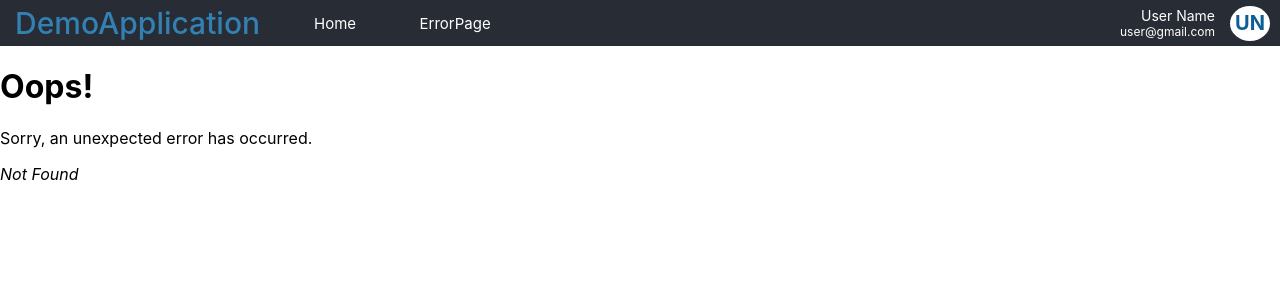
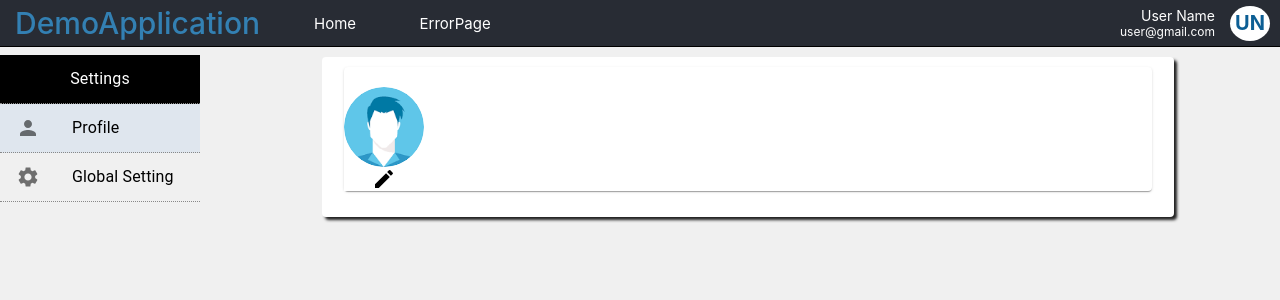
Before and after one commit to KaranChiluka/DemoApplication-ui, a React (Create React App) app: page /settings in a window 1280 px wide. Before the commit this address had no page. Shown: the top 300 px of the page. Built offline with nearby package versions, Linux system fonts and the light colour scheme; sample sign-in values are in the browser's storage.

Commit message:
userSetting page

```diff
--- a/src/App.tsx
+++ b/src/App.tsx
@@ -4,6 +4,7 @@ import { AdapterDayjs } from '@mui/x-date-pickers/AdapterDayjs';
 import { Navigate, Outlet } from 'react-router-dom';
 import { Box } from '@mui/material';
 import React from 'react';
+import NavBar from './common/navBar';
 
 const getLoginUrl = () => {
   return `/login?from=${btoa(window.location.pathname + window.location.search)}`;
@@ -18,11 +19,14 @@ export default function App() {
           <div>
             <>
               <LocalizationProvider dateAdapter={AdapterDayjs}>
-                <div>
-                  <Box>
-                    <Outlet />
-                  </Box>
-                </div>
+                <>
+                  <NavBar />
+                  <div>
+                    <Box>
+                      <Outlet />
+                    </Box>
+                  </div>
+                </>
               </LocalizationProvider>
             </>
           </div>
--- a/src/common/navBar.css
+++ b/src/common/navBar.css
@@ -2,6 +2,8 @@
   display: flex;
   justify-content: space-between;
   background-color: #282c34;
+  /* background-color: white; */
+  border-bottom: 1px solid black;
   position: sticky;
   z-index: 100;
   min-height: 40px;
@@ -48,7 +50,7 @@
   display: flex;
   align-items: center;
   justify-content: center;
-  color: white;
+  color: white; /*lightmode*/
   font-size: 15px;
   font-weight: 400;
   cursor: pointer;
@@ -58,6 +60,8 @@
   overflow: hidden;
   border-top: 5px solid #282c34;
   border-bottom: 5px solid #282c34;
+  /* border-top: 5px solid #ffffff;
+  border-bottom: 5px solid #fff; */
   /* transition: border-bottom 0.5s; */
   /* -webkit-transition-duration: 0.4s; Safari */
   transition-duration: 0.4s;
--- a/src/common/navBar.tsx
+++ b/src/common/navBar.tsx
@@ -65,6 +65,16 @@ const NavBar = () => {
     redirect('/login');
   };
 
+  const handleSettings = () => {
+    navigate([
+      {
+        label: 'UserSettings',
+        link: '/settings',
+      },
+    ]);
+    setAnchorEl(null);
+  };
+
   return (
     <div className='nav-bar' id='nav-bar'>
       <div className='left-div'>
@@ -104,7 +114,7 @@ const NavBar = () => {
           }}
           onClose={handleCloseMenu}
           disableAutoFocusItem>
-          <MenuItem>
+          <MenuItem onClick={handleSettings}>
             <SettingsIcon sx={{ paddingRight: '10px' }} />
             Settings
           </MenuItem>
--- /dev/null
+++ b/src/component/games.tsx
@@ -0,0 +1,51 @@
+import React from 'react';
+
+const Games = ({ id, color }: any) => {
+  const balloonWidth = 200;
+  const balloonHeight = balloonWidth * 1.17;
+  const threadHeight = 50;
+  return (
+    <div className='balloon balloon--moving' style={{ color: color }}>
+      <svg
+        xmlns='http://www.w3.org/2000/svg'
+        viewBox={`0 0 ${balloonWidth} ${balloonHeight + threadHeight}`}>
+        <defs>
+          <radialGradient
+            id={`balloon-gradient-${id}`}
+            cx={'40%'}
+            cy={'40%'}
+            r={'50%'}
+            fx={'30%'}
+            fy={'30%'}>
+            <stop offset={'0%'} stopColor='#fff' />
+            <stop offset={'100%'} stopColor='currentColor' />
+          </radialGradient>
+        </defs>
+        <rect
+          x={balloonWidth / 2}
+          y={balloonHeight}
+          width='1'
+          height={threadHeight}
+          //   fill='currentColor'
+        />
+        <polygon
+          points={`${balloonWidth / 2},${balloonHeight - 3} ${balloonWidth / 2 + 8},${
+            balloonHeight + 5
+          } ${balloonWidth / 2 - 8},${balloonHeight + 5}`}
+          fill='currentColor'
+        />
+        <ellipse
+          cx={balloonWidth / 2}
+          cy={balloonHeight / 2}
+          rx={balloonWidth / 2}
+          ry={balloonHeight / 2}
+          fill={`url(#balloon-gradient-${id})`}
+          filter={`url(#balloon-shadow-${id})`}
+        />
+        ...
+      </svg>
+    </div>
+  );
+};
+
+export default Games;
--- a/src/component/home.tsx
+++ b/src/component/home.tsx
@@ -1,7 +1,7 @@
 import { useState } from 'react';
-import NavBar from '../common/navBar';
 import { allUsers } from '../service/loginService';
 import { Button } from '@mui/material';
+// import Games from './games';
 
 const Home = () => {
   const [data, setData] = useState([] as any[]);
@@ -21,16 +21,19 @@ const Home = () => {
           });
         });
         setData([...respObj]);
-        console.log(resp.data);
       })
       .catch((err) => alert('err' + err));
   };
 
   return (
     <div>
-      <NavBar />
-      <div>
       <Button onClick={handleTable}>Add Table</Button>
+      <Button
+        onClick={() => {
+          setTables(false);
+        }}>
+        Remove Table
+      </Button>
       {tables && (
         <table>
           <thead>
@@ -51,7 +54,9 @@ const Home = () => {
           </tbody>
         </table>
       )}
-      </div>
+      {/* <div>
+        <Games id={2} color={'black'} />
+      </div> */}
     </div>
   );
 };
--- a/src/component/login.tsx
+++ b/src/component/login.tsx
@@ -31,7 +31,6 @@ const Login = () => {
   const login = (values: any) => {
     getUsers(values)
       .then((resp) => {
-        console.log(resp);
         localStorage.setItem('token', resp.data.token);
         navigate([
           {
@@ -39,7 +38,6 @@ const Login = () => {
             link: '/home',
           },
         ]);
-        console.log(resp);
         alert('successfull login');
       })
       .catch((err) => {
--- a/src/component/signup.tsx
+++ b/src/component/signup.tsx
@@ -28,20 +28,8 @@ const Signup = () => {
   });
 
   const signup = (value: any) => {
-    console.log(value);
-    // gethealth()
-    //   .then((resp) => {
-    //     console.log(resp);
-    //     alert('Sucessfully login');
-    //   })
-    //   .catch((err) => {
-    //     console.log(err);
-    //     alert('unsucessfull login');
-    //   });
     saveUser(value)
-      .then((resp) => {
-        console.log(resp.data);
-        alert('sucessfully login');
+      .then((_resp) => {
         navigate([
           {
             label: 'Login',
--- a/src/index.css
+++ b/src/index.css
@@ -4,6 +4,7 @@ body {
     'Cantarell', 'Fira Sans', 'Droid Sans', 'Helvetica Neue', sans-serif;
   -webkit-font-smoothing: antialiased;
   -moz-osx-font-smoothing: grayscale;
+  background-color: rgb(240, 240, 240);
 }
 
 code {
@@ -133,3 +134,55 @@ code {
   font-size: 16px;
   text-align: left;
 }
+
+.balloon {
+  max-width: 200px;
+}
+
+.balloon--moving {
+  animation: balloon-moving 5s ease-in-out 1s infinite alternate;
+  transform-origin: 50% 300%;
+}
+
+@keyframes balloon-moving {
+  25% {
+    transform: rotate(-2deg);
+  }
+  75% {
+    transform: rotate(2deg);
+  }
+}
+
+svg {
+  width: 100%;
+  vertical-align: middle;
+}
+
+table {
+  height: 100%;
+  min-height: 50vh;
+  width: 70%;
+  min-width: 70vw;
+}
+
+table,
+th,
+td {
+  margin: auto;
+}
+
+th {
+  border: 1px solid white;
+  border-bottom: #000000;
+  color: white;
+  background-color: rgba(100, 100, 100);
+}
+
+/* tr {
+  border: 1px solid black;
+  border-bottom: #000000;
+} */
+.profile {
+  background-image: url(assets/download.png);
+  background-size: cover;
+}
--- a/src/index.tsx
+++ b/src/index.tsx
@@ -7,6 +7,7 @@ import ErrorPage from './error-page';
 import Login from './component/login';
 import Home from './component/home';
 import Signup from './component/signup';
+import UserSettings from './user-settings/userSettings';
 
 const router = createBrowserRouter([
   {
@@ -26,6 +27,10 @@ const router = createBrowserRouter([
         path: '/home',
         element: <Home />,
       },
+      {
+        path: '/settings',
+        element: <UserSettings />,
+      },
     ],
   },
 ]);
--- /dev/null
+++ b/src/user-settings/globalSettings.tsx
@@ -0,0 +1,24 @@
+import { Box, Paper } from '@mui/material';
+import React from 'react';
+
+const globalSettings = () => {
+  return (
+    <div>
+      <Box sx={{ width: 200, marginLeft: 2 }}>
+        <Paper
+          sx={{
+            boxShadow: '2px 2px 2px 2px',
+            minWidth: '80vw',
+            textAlign: 'left',
+            paddingLeft: '20px',
+            marginRight: '16px',
+          }}>
+          <h3>Global Settings</h3>
+        </Paper>
+        <Paper></Paper>
+      </Box>
+    </div>
+  );
+};
+
+export default globalSettings;
--- /dev/null
+++ b/src/user-settings/profile.tsx
@@ -0,0 +1,56 @@
+import { Paper } from '@mui/material';
+import React from 'react';
+import EditIcon from '@mui/icons-material/Edit';
+
+const Profile = () => {
+  return (
+    <div>
+      {/* <div
+        style={{
+          boxShadow: '3px 3px 3px',
+          backgroundColor: 'white',
+          border: '1px solid black',
+          width: '40%',
+          height: '150px',
+          margin: 'auto',
+          marginTop: '20px',
+          borderRadius: '10px',
+        }}> */}
+      <Paper
+        sx={{
+          boxShadow: '3px 3px 3px',
+          width: '80%',
+          height: '150px',
+          margin: 'auto',
+          marginTop: '10px',
+          paddingTop: '10px',
+        }}>
+        <Paper sx={{ width: '95%', margin: 'auto', paddingTop: '10px' }}>
+          <div
+            className='profile'
+            style={{
+              marginTop: '10px',
+              border: 'black',
+              backgroundColor: 'black',
+              color: 'white',
+              borderRadius: '100px',
+              width: '80px',
+              height: '80px',
+            }}></div>
+          <div
+            style={{
+              color: 'black',
+              backgroundColor: 'white',
+              width: '10%',
+              height: '10%',
+            }}>
+            <EditIcon />
+          </div>
+        </Paper>
+      </Paper>
+      {/* </div> */}
+    </div>
+  );
+};
+
+export default Profile;
--- /dev/null
+++ b/src/user-settings/userSettings.tsx
@@ -0,0 +1,87 @@
+import {
+  Box,
+  Grid,
+  List,
+  ListItem,
+  ListItemButton,
+  ListItemIcon,
+  ListItemText,
+} from '@mui/material';
+import PersonIcon from '@mui/icons-material/Person';
+import { useEffect, useState } from 'react';
+import GlobalSettings from './globalSettings';
+import SettingsIcon from '@mui/icons-material/Settings';
+import Profile from './profile';
+
+const UserSettings = () => {
+  const SETTINGS_TABS = {
+    PROFILE: 'Profile',
+    GLOBAL_SETTING: 'Global Setting',
+  };
+
+  const [selectedTab, setSelectedTab] = useState('');
+  const handleClick = (tab: string) => {
+    setSelectedTab(tab);
+  };
+
+  useEffect(() => setSelectedTab(SETTINGS_TABS.PROFILE), []);
+  return (
+    <Box
+      sx={{
+        backgroundColor: 'rgb(240,240,240)',
+        backgroundSize: 'cover',
+        height: '100%',
+        width: '100%',
+        minHeight: '100vh',
+      }}>
+      <Grid container spacing={2}>
+        <Grid item xs={2}>
+          <nav aria-label='user settings'>
+            <List>
+              <ListItem
+                sx={{
+                  borderBottom: '1px dotted #888',
+                  textAlign: 'center',
+                  backgroundColor: 'black',
+                  opacity: '4px',
+                  color: 'white',
+                }}>
+                <ListItemText>Settings</ListItemText>
+              </ListItem>
+              <ListItem
+                disablePadding
+                selected={selectedTab == SETTINGS_TABS.PROFILE}
+                sx={{ borderBottom: '1px dotted #888' }}
+                onClick={() => handleClick(SETTINGS_TABS.PROFILE)}>
+                <ListItemButton>
+                  <ListItemIcon>
+                    <PersonIcon />
+                  </ListItemIcon>
+                  <ListItemText primary={SETTINGS_TABS.PROFILE} />
+                </ListItemButton>
+              </ListItem>
+              <ListItem
+                disablePadding
+                selected={selectedTab == SETTINGS_TABS.GLOBAL_SETTING}
+                sx={{ borderBottom: '1px dotted #888' }}
+                onClick={() => handleClick(SETTINGS_TABS.GLOBAL_SETTING)}>
+                <ListItemButton>
+                  <ListItemIcon>
+                    <SettingsIcon />
+                  </ListItemIcon>
+                  <ListItemText primary={SETTINGS_TABS.GLOBAL_SETTING} />
+                </ListItemButton>
+              </ListItem>
+            </List>
+          </nav>
+        </Grid>
+        <Grid item xs={10}>
+          {selectedTab == SETTINGS_TABS.GLOBAL_SETTING && <GlobalSettings />}
+          {selectedTab == SETTINGS_TABS.PROFILE && <Profile />}
+        </Grid>
+      </Grid>
+    </Box>
+  );
+};
+
+export default UserSettings;
```
Also changed, not shown: src/assets/download.png (added). Lines whose indentation alone changed are shown as unchanged.
